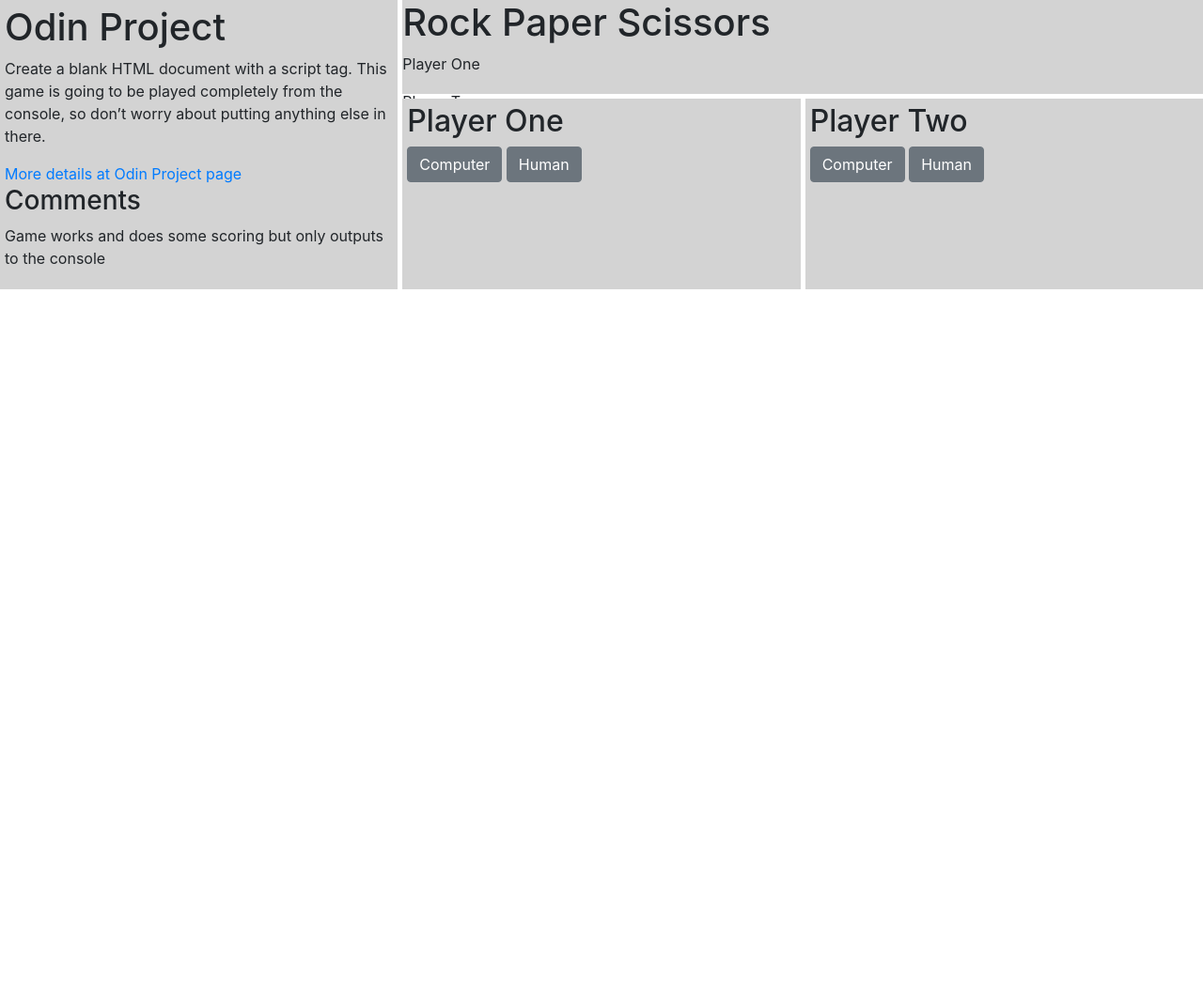
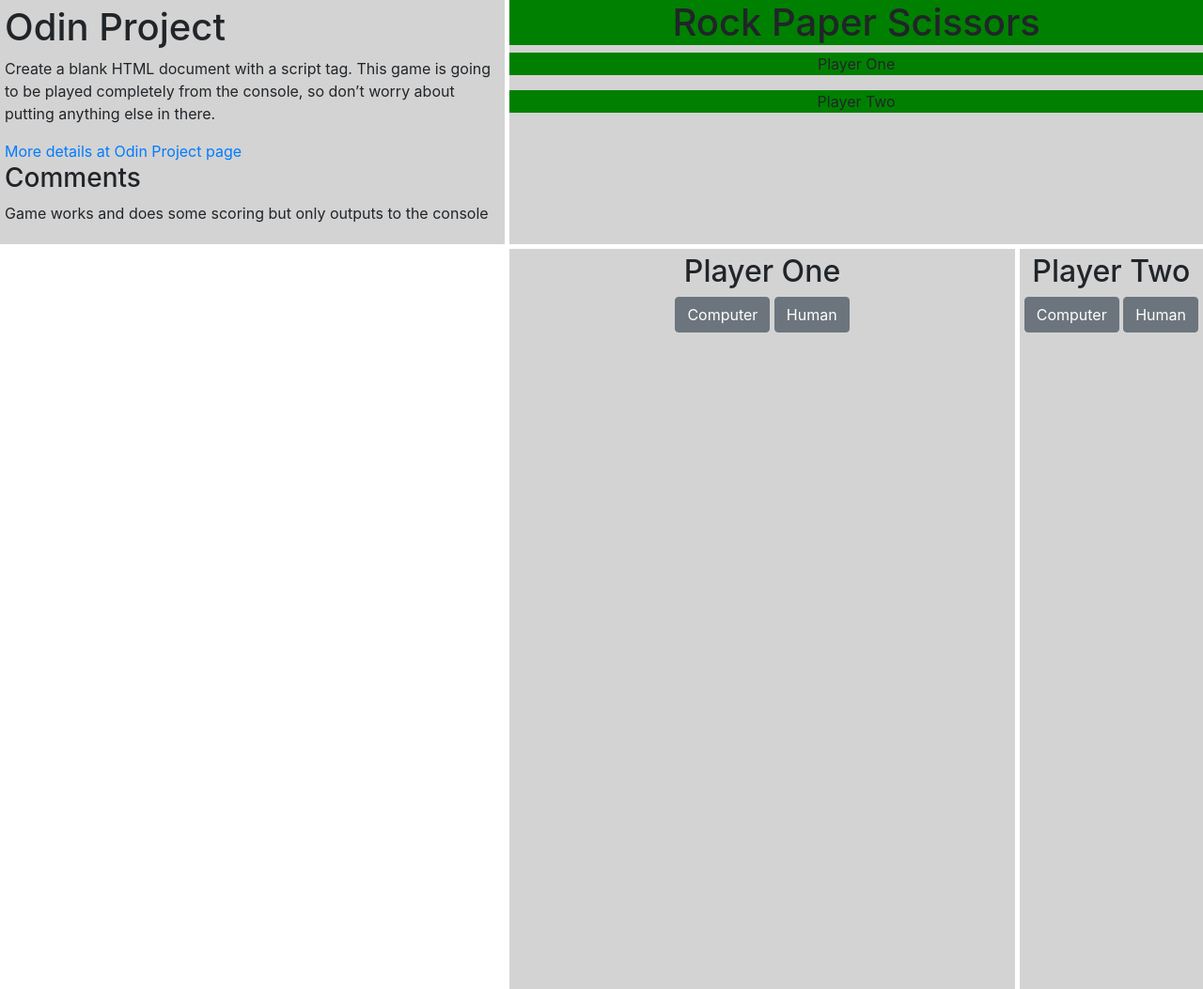
Before and after one commit to TheKentishMan/RockPaperScissors, a plain HTML site: page index.html in a window 1280 px wide. Shown: the whole page at 94% size. Before the commit the page ends 800 px from the top, so only its background shows below. Drawn offline with nearby package versions, Linux system fonts and the light colour scheme.

Commit message:
Update to CSS grid

```diff
--- a/css/web.css
+++ b/css/web.css
@@ -2,24 +2,31 @@
 
 .wrapper {
     display: grid;
-    grid-template-columns: 1fr 1fr 1fr;
-    grid-template-rows: 100px 100px;
     grid-gap: 5px;
-
+    grid-template: repeat(4, 1fr) / repeat(2, 1fr);
+    grid-auto-flow: column;
 }
 
 .instructions {
-    grid-column: 1;
-    grid-row: 1 / 5;
+    grid-row-start: 1;
+    grid-row-end: auto;
     background-color: lightgray;
     padding: 5px;
 }
 
 .heading{
-    grid-column: 2 / 4;
-    grid-row: 1;
+    grid-column-start: 2;
+    grid-column-end: 4;
     background-color: lightgray;
     padding: 5x;
+    text-align: center;
+}
+
+.heading > * {
+    background-color: green;
+    grid-row-start: 2;
+    grid-column-end: span;
+
 }
 
 .playerOne {
@@ -27,6 +34,7 @@
     grid-row: 2 / 5 ;
     background-color: lightgrey;
     padding: 5px;
+    text-align: center;
 }
 
 .playerTwo {
@@ -34,4 +42,5 @@
     grid-row: 2 / 5;
     background-color: lightgrey;
     padding: 5px;
+    text-align: center;
 }
```
